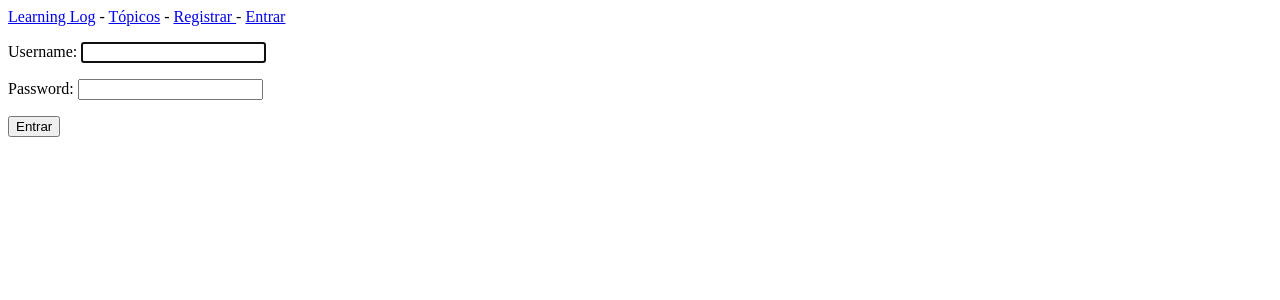
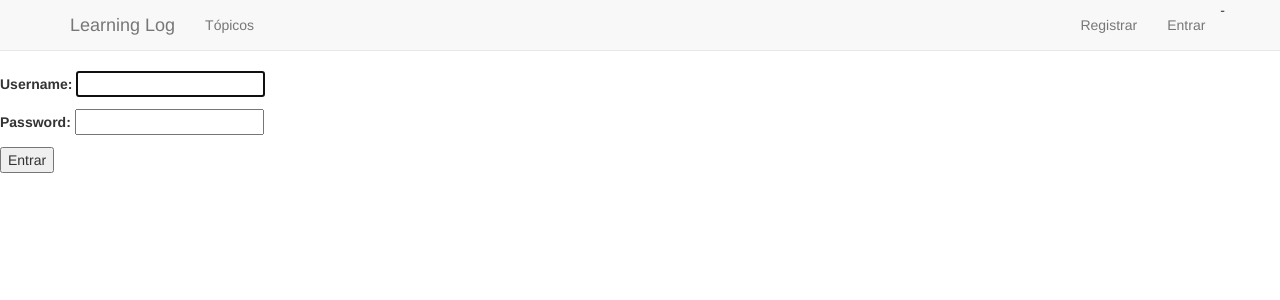
Before and after one commit to DenilsonTorres/learning_log, a Django app: page /users/login?next=/edit_entry/3 in a window 1280 px wide. Shown: the top 300 px of the page. Run offline with Django 5.2, Linux system fonts and the light colour scheme; some libraries are stand-ins or nearby versions.

Commit message:
added_style_navbar

```diff
--- a/learning_logs/templates/learning_logs/base.html
+++ b/learning_logs/templates/learning_logs/base.html
@@ -1,13 +1,54 @@
-<p>
-    <a href="{% url 'index' %}">Learning Log</a> -
-    <a href="{% url 'topics' %}">Tópicos</a> -
-    {% if user.is_authenticated %}
-        Olá, {{ user.username }}
-        <a href="{% url 'logout' %}"> Sair </a>
-    {% else %}
-        <a href="{% url 'register' %}"> Registrar </a> -
-        <a href="{% url 'login' %}"> Entrar </a>
-    {% endif %}
-</p>
+{% load bootstrap3 %}
+<!DOCTYPE html>
+<html lang="pt-br">
+    <head>
+        <meta charset="UTF-8">
+        <meta name="viewport" content="width=device-width, initial-scale=1.0">
+        <meta name="description" content="Aplicação de anotações"/>
+        <meta name="keywords"content="anotações, anotação" />
+        <meta name="author" content="Denilson Torres" />
+
+        <title>Learning Log</title>
+
+        {%  bootstrap_css %}
+        {%  bootstrap_javascript %}
+
+    </head>
+    <body>
+        <nav class="navbar navbar-default navbar-static-top">
+            <div  class="container">
+                <div class="navbar-header">
+                    <button type="button"
+                        class="navbar-toggle collapsed"
+                        data-toggle="collapse"
+                        data-target="#navbar"
+                        aria-expanded="false">
+                    </button>
+
+
+                    <a class="navbar-brand" href="{% url 'index' %}"> Learning Log </a>
+
+                </div>
+
+                <div id="navbar" class="collapse navbar-collapse">
+                    <ul class="nav navbar-nav">
+                        <li> <a href="{% url 'topics' %}">Tópicos</a> </li>
+                    </ul>
+                    <ul class="nav navbar-nav navbar-right">
+                        {% if user.is_authenticated %}
+                            <li><a> Olá, {{ user.username }} </a></li>
+                            <li><a href="{% url 'logout' %}"> Sair </a></li>
+                        {% else %}
+                            <li><a href="{% url 'register' %}"> Registrar </a></li> -
+                            <li><a href="{% url 'login' %}"> Entrar </a></li>
+                        {% endif %}
+                    </ul>
+                </div>
+            </div>
+        </nav>
+    </body>
+
+</html>
+
 
 {% block content %}{% endblock content %}
```
Also changed, not shown: learning_log/settings.py (+7 -0 lines), db.sqlite3.
